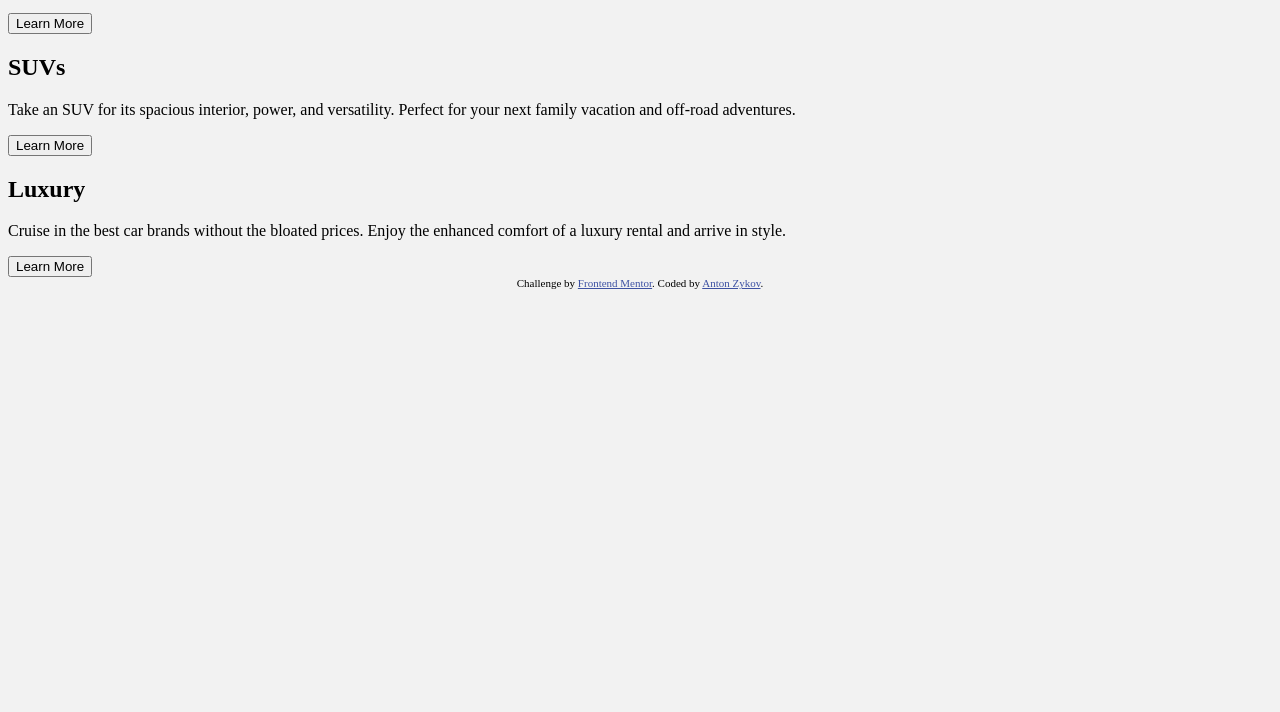
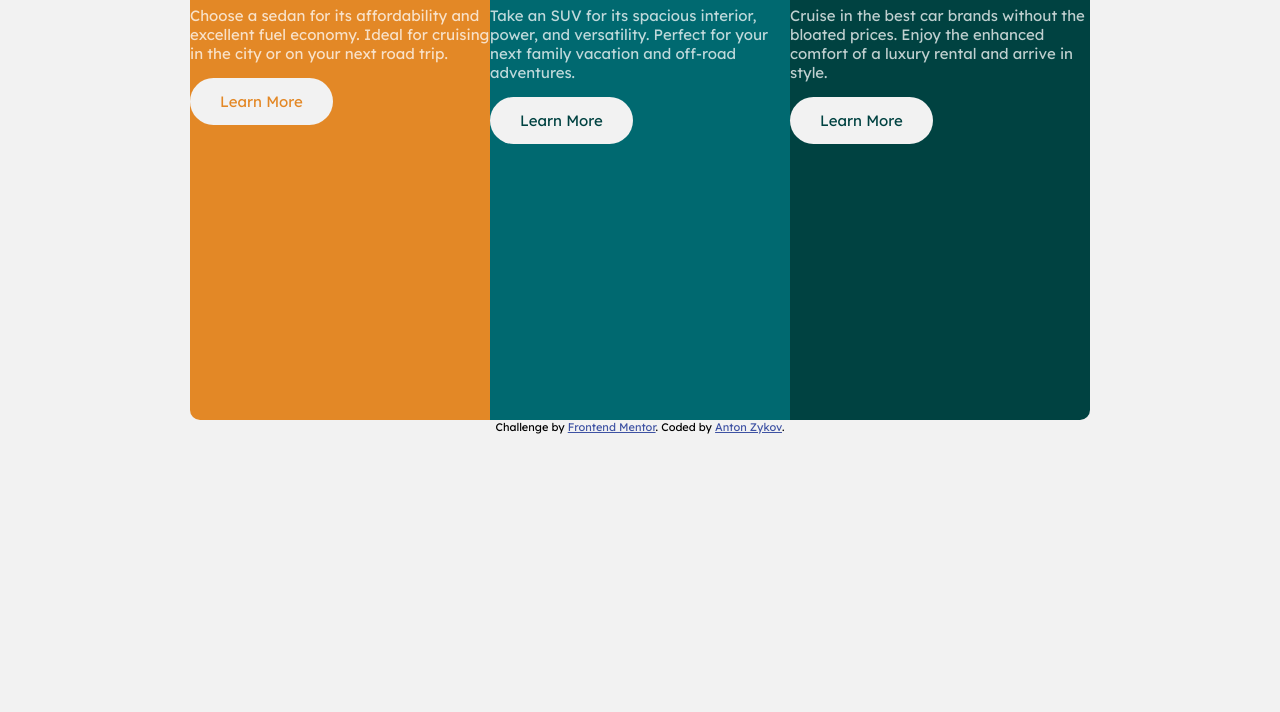
Before and after one commit to anton-zykov/fm-3-column-component, a plain HTML site: page index.html in a window 1280 px wide. Shown: the part 88-800 px from the top of the page. Drawn offline with Linux system fonts and the light colour scheme.

Commit message:
Feat: style category containers, text and buttons

```diff
--- a/index.css
+++ b/index.css
@@ -12,12 +12,79 @@
 
 :root {
   --transparent-white: hsla(0, 0%, 100%, 0.75);
-  --very-light-grey: hsl(0, 0%, 95%);
+  --very-light-gray: hsl(0, 0%, 95%);
   --bright-orange: hsl(31, 77%, 52%);
   --dark-cyan: hsl(184, 100%, 22%);
   --very-dark-cyan: hsl(179, 100%, 13%);
 
-  background-color: var(--very-light-grey);
+  background-color: var(--very-light-gray);
+  font-family: 'Lexend Deca', serif;
+  font-size: 15px;
+}
+
+.component {
+  display: flex;
+  flex-direction: row;
+  justify-content: center;
+  margin: auto;
+  width: fit-content;
+  overflow: hidden;
+  border-radius: 10px;
+}
+
+@media all and (max-width: 700px) {
+  .component {
+    flex-direction: column;
+  }
+}
+
+.category {
+  max-width: 300px;
+  height: 500px;
+}
+
+.category-title {
+  color: var(--very-light-gray);
+  font-family: 'Big Shoulders Display', serif;
+  font-size: 2rem;
+  text-transform: uppercase;
+}
+
+.category-description {
+  color: var(--transparent-white);
+}
+
+.sedans {
+  background-color: var(--bright-orange);
+}
+
+.suvs {
+  background-color: var(--dark-cyan);
+}
+
+.luxury {
+  background-color: var(--very-dark-cyan);
+}
+
+.learn-more-sedans-btn, .learn-more-suvs-btn, .learn-more-luxury-btn {
+  background-color: var(--very-light-gray);
+  font-family: inherit;
+  font-size: inherit;
+  border: none;
+  padding: 14px 30px;
+  border-radius: 25px;
+}
+
+.learn-more-sedans-btn {
+  color: var(--bright-orange);
+}
+
+.learn-more-suvs-btn {
+  color: var(--very-dark-cyan);
+}
+
+.learn-more-luxury-btn {
+  color: var(--very-dark-cyan);
 }
 
 .attribution { font-size: 11px; text-align: center; }
--- a/index.html
+++ b/index.html
@@ -11,26 +11,26 @@
 </head>
 <body>
   <div class="component">
-    <div class="sedans">
+    <div class="category sedans">
       <h2 class="category-title">Sedans</h2>
       <p class="category-description">
         Choose a sedan for its affordability and excellent fuel economy. Ideal for cruising in the city or on your next road trip.
       </p>
-      <button class="learn-more-btn">Learn More</button>
+      <button class="learn-more-sedans-btn">Learn More</button>
     </div>
-    <div class="suvs">
+    <div class="category suvs">
       <h2 class="category-title">SUVs</h2>
       <p class="category-description">
         Take an SUV for its spacious interior, power, and versatility. Perfect for your next family vacation and off-road adventures.
       </p>
-      <button class="learn-more-btn">Learn More</button>
+      <button class="learn-more-suvs-btn">Learn More</button>
     </div>
-    <div class="luxury">
+    <div class="category luxury">
       <h2 class="category-title">Luxury</h2>
       <p class="category-description">
         Cruise in the best car brands without the bloated prices. Enjoy the enhanced comfort of a luxury rental and arrive in style.
       </p>
-      <button class="learn-more-btn">Learn More</button>
+      <button class="learn-more-luxury-btn">Learn More</button>
     </div>
   </div>
 
```
